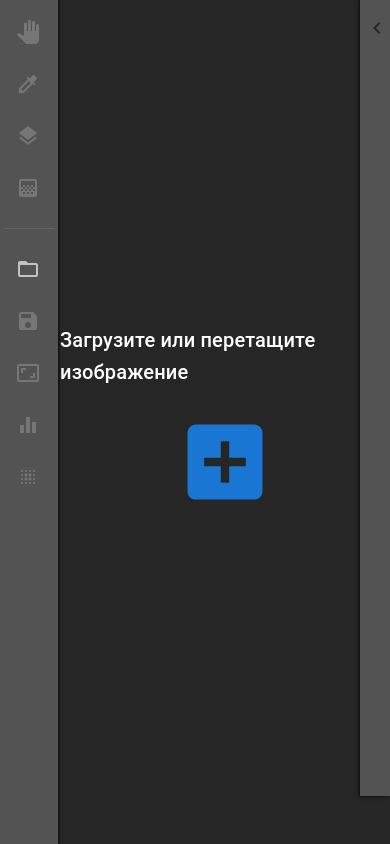
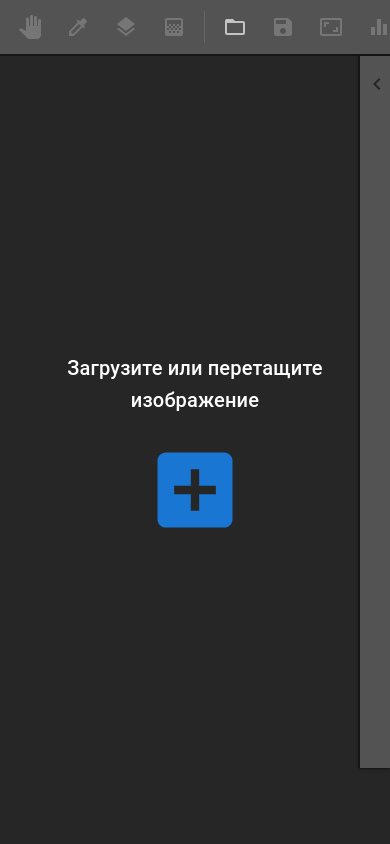
Before and after one commit to rustem-yam/photoshop-rustem-yam, a React (Vite) app: page / in a window 390 px wide. Built offline with nearby package versions, Linux system fonts and the light colour scheme.

Commit message:
feat: adaptive layout for tablets and phones, panel no longer covers the canvas

```diff
--- a/src/App.scss
+++ b/src/App.scss
@@ -1,6 +1,14 @@
 .app {
   display: flex;
   height: 100vh;
+  height: 100dvh; // учитывает панели мобильного браузера
   min-height: 0;
   overflow: hidden;
 }
+
+// Планшеты и телефоны: панель инструментов сверху
+@media (max-width: 768px) {
+  .app {
+    flex-direction: column;
+  }
+}
--- a/src/components/CanvasArea/CanvasArea.scss
+++ b/src/components/CanvasArea/CanvasArea.scss
@@ -56,6 +56,8 @@
     flex: 1;
     width: 100%;
     height: 100%;
+    // справа — место под свёрнутую правую панель
+    padding-right: 2rem;
     overflow: auto;
     background-color: #262626;
     position: relative;
@@ -104,3 +106,20 @@
     }
   }
 }
+
+// Открытая правая панель на широком экране не перекрывает изображение
+.main.panel-open .canvas-wrapper {
+  padding-right: min(28rem, 100vw);
+}
+
+@media (max-width: 768px) {
+  // На узком экране панель открывается поверх холста
+  .main.panel-open .canvas-wrapper {
+    padding-right: 2rem;
+  }
+
+  .main .upload-button {
+    padding: 1rem;
+    text-align: center;
+  }
+}
--- a/src/components/CanvasArea/CanvasArea.tsx
+++ b/src/components/CanvasArea/CanvasArea.tsx
@@ -142,8 +142,13 @@ const CanvasArea: React.FC<CanvasAreaProps> = ({ onImageChange, onToolChange, ac
   const getFitScale = useCallback(() => {
     const area = wrapperRef.current ?? mainRef.current
     if (!area) return 100
+    const style = getComputedStyle(area)
+    const paddingX = parseFloat(style.paddingLeft) + parseFloat(style.paddingRight)
     const statusBarHeight = wrapperRef.current ? 0 : 48
-    return fitScale(size, { width: area.clientWidth - 32, height: area.clientHeight - statusBarHeight - 32 })
+    return fitScale(size, {
+      width: area.clientWidth - paddingX - 32,
+      height: area.clientHeight - statusBarHeight - 32,
+    })
   }, [size])
 
   // Новый файл — вписываем в окно (крупные изображения уменьшаются, мелкие остаются 100%)
@@ -244,7 +249,7 @@ const CanvasArea: React.FC<CanvasAreaProps> = ({ onImageChange, onToolChange, ac
   return (
     <div
       ref={mainRef}
-      className={`main ${isDragging ? "dragging" : ""} tool-${activeTool}`}
+      className={`main ${isDragging ? "dragging" : ""} ${panelOpen ? "panel-open" : ""} tool-${activeTool}`}
       onDragOver={(e) => {
         e.preventDefault()
         setIsDragging(true)
--- a/src/components/InfoPanel/InfoPanel.scss
+++ b/src/components/InfoPanel/InfoPanel.scss
@@ -8,7 +8,7 @@
   cursor: default; // Сброс курсора для информационной панели
 
   &.open {
-    width: 37.5rem; // 600px
+    width: min(28rem, 100vw);
   }
 
   &.closed {
@@ -237,7 +237,11 @@
 }
 
 @media (max-width: 768px) {
+  // Под верхней панелью инструментов и над строкой состояния, поверх холста на всю ширину
   .info-panel {
+    top: 56px;
+    height: calc(100dvh - 56px - 76px);
+
     &.open {
       width: 100vw;
     }
--- a/src/components/LayersPanel/LayersPanel.tsx
+++ b/src/components/LayersPanel/LayersPanel.tsx
@@ -24,6 +24,7 @@ import {
   ListItemText,
   ListItemSecondaryAction,
   Divider,
+  useMediaQuery,
 } from "@mui/material"
 import {
   Add as AddIcon,
@@ -173,6 +174,7 @@ const SortableLayerItem: React.FC<SortableLayerItemProps> = ({
 
 const LayersPanel: React.FC<LayersPanelProps> = ({ layersState, onLayersStateChange, imageSize }) => {
   const [addLayerDialogOpen, setAddLayerDialogOpen] = useState(false)
+  const isPhone = useMediaQuery("(max-width: 600px)")
   const [newLayerName, setNewLayerName] = useState("")
 
   const [selectedColor, setSelectedColor] = useState("#000000")
@@ -349,7 +351,13 @@ const LayersPanel: React.FC<LayersPanelProps> = ({ layersState, onLayersStateCha
 
       <Divider />
 
-      <Dialog open={addLayerDialogOpen} onClose={() => setAddLayerDialogOpen(false)}>
+      <Dialog
+        open={addLayerDialogOpen}
+        onClose={() => setAddLayerDialogOpen(false)}
+        fullScreen={isPhone}
+        fullWidth
+        maxWidth="xs"
+      >
         <DialogTitle>Добавить слой</DialogTitle>
         <DialogContent>
           <TextField
--- a/src/components/SaveDialog/SaveDialog.tsx
+++ b/src/components/SaveDialog/SaveDialog.tsx
@@ -14,6 +14,7 @@ import {
   Slider,
   TextField,
   Typography,
+  useMediaQuery,
 } from "@mui/material"
 import { SAVE_FORMATS, type SaveFormat } from "@/utils/exportImage"
 
@@ -32,6 +33,7 @@ const SaveDialog: React.FC<SaveDialogProps> = ({ open, onClose, defaultName, def
   const [quality, setQuality] = useState(92)
   const [busy, setBusy] = useState(false)
   const [error, setError] = useState<string | null>(null)
+  const isPhone = useMediaQuery("(max-width: 600px)")
 
   useEffect(() => {
     if (open) {
@@ -62,7 +64,7 @@ const SaveDialog: React.FC<SaveDialogProps> = ({ open, onClose, defaultName, def
   }
 
   return (
-    <Dialog open={open} onClose={onClose} maxWidth="xs" fullWidth>
+    <Dialog open={open} onClose={onClose} maxWidth="xs" fullWidth fullScreen={isPhone}>
       <DialogTitle>Сохранить изображение</DialogTitle>
       <DialogContent dividers>
         <Typography variant="body2" gutterBottom>
--- a/src/components/ScaleModal/ScaleModal.tsx
+++ b/src/components/ScaleModal/ScaleModal.tsx
@@ -16,6 +16,7 @@ import {
   Tooltip,
   Alert,
   LinearProgress,
+  useMediaQuery,
 } from "@mui/material"
 import { useForm, Controller } from "react-hook-form"
 import type { ProgressOptions, ResizeMethod } from "@/hooks/useImageDocument"
@@ -52,6 +53,7 @@ const ScaleModal: React.FC<ScaleModalProps> = ({ open, onClose, sourceSize, onCo
   const aspect = useMemo(() => (origW && origH ? origW / origH : 1), [origW, origH])
   const [error, setError] = useState<string | null>(null)
   const [busy, setBusy] = useState(false)
+  const isPhone = useMediaQuery("(max-width: 600px)")
   const [progress, setProgress] = useState(0)
   const abortRef = useRef<AbortController | null>(null)
 
@@ -143,7 +145,7 @@ const ScaleModal: React.FC<ScaleModalProps> = ({ open, onClose, sourceSize, onCo
       : { min: { value: 1, message: "Минимум 1 px" }, max: { value: MAX_SIZE, message: `Максимум ${MAX_SIZE} px` } }
 
   return (
-    <Dialog open={open} onClose={handleCancel} maxWidth="sm" fullWidth>
+    <Dialog open={open} onClose={handleCancel} maxWidth="sm" fullWidth fullScreen={isPhone}>
       <DialogTitle>Изменение размера изображения</DialogTitle>
 
       <form onSubmit={handleSubmit(onSubmit)}>
--- a/src/components/Sidebar/Sidebar.scss
+++ b/src/components/Sidebar/Sidebar.scss
@@ -99,3 +99,41 @@
     }
   }
 }
+
+// Узкий экран: инструменты в одну строку над холстом, с прокруткой по горизонтали
+@media (max-width: 768px) {
+  .sidebar {
+    width: 100%;
+    height: 56px;
+    flex: 0 0 56px;
+    flex-direction: row;
+    align-items: center;
+    padding: 4px 8px;
+    gap: 4px;
+    border-right: none;
+    border-bottom: 2px solid #161616;
+    overflow-x: auto;
+    overflow-y: hidden;
+
+    .tool-section,
+    .action-section {
+      flex-direction: row;
+    }
+
+    .sidebar-divider {
+      align-self: center;
+      width: 0;
+      height: 32px;
+      margin: 0 4px;
+      border-bottom: none;
+      border-right: 1px solid #666;
+    }
+
+    .tool-button,
+    .action-button {
+      width: 44px;
+      height: 44px;
+      flex: none;
+    }
+  }
+}
--- a/src/components/StatusBar/StatusBar.scss
+++ b/src/components/StatusBar/StatusBar.scss
@@ -69,3 +69,29 @@
     }
   }
 }
+
+@media (max-width: 600px) {
+  .status-bar {
+    font-size: 12px;
+    padding: 4px 8px;
+
+    .status-info {
+      flex-basis: 100%;
+      white-space: normal;
+      font-size: 12px;
+    }
+  }
+
+  .scale-controls {
+    width: 100%;
+
+    .scale-label {
+      display: none;
+    }
+
+    .scale-slider {
+      flex: 1;
+      width: auto;
+    }
+  }
+}
--- a/src/components/ToolDialog/ToolDialog.scss
+++ b/src/components/ToolDialog/ToolDialog.scss
@@ -39,3 +39,11 @@
     }
   }
 }
+
+// Планшет: панель инструментов сверху, окно — под ней
+@media (max-width: 768px) {
+  .tool-dialog:not(.tool-dialog--sheet) .tool-dialog__paper {
+    margin: 72px 16px 16px;
+    max-width: calc(100vw - 32px);
+  }
+}
```
